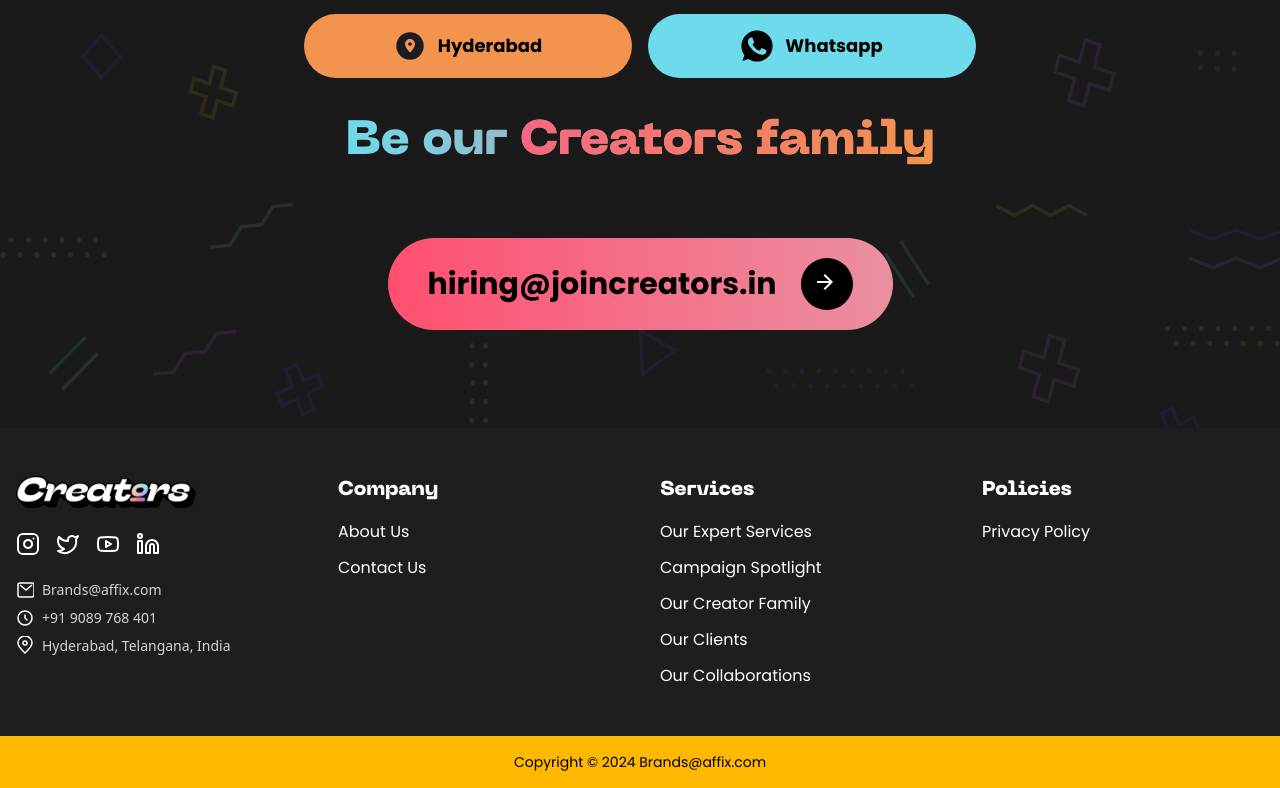
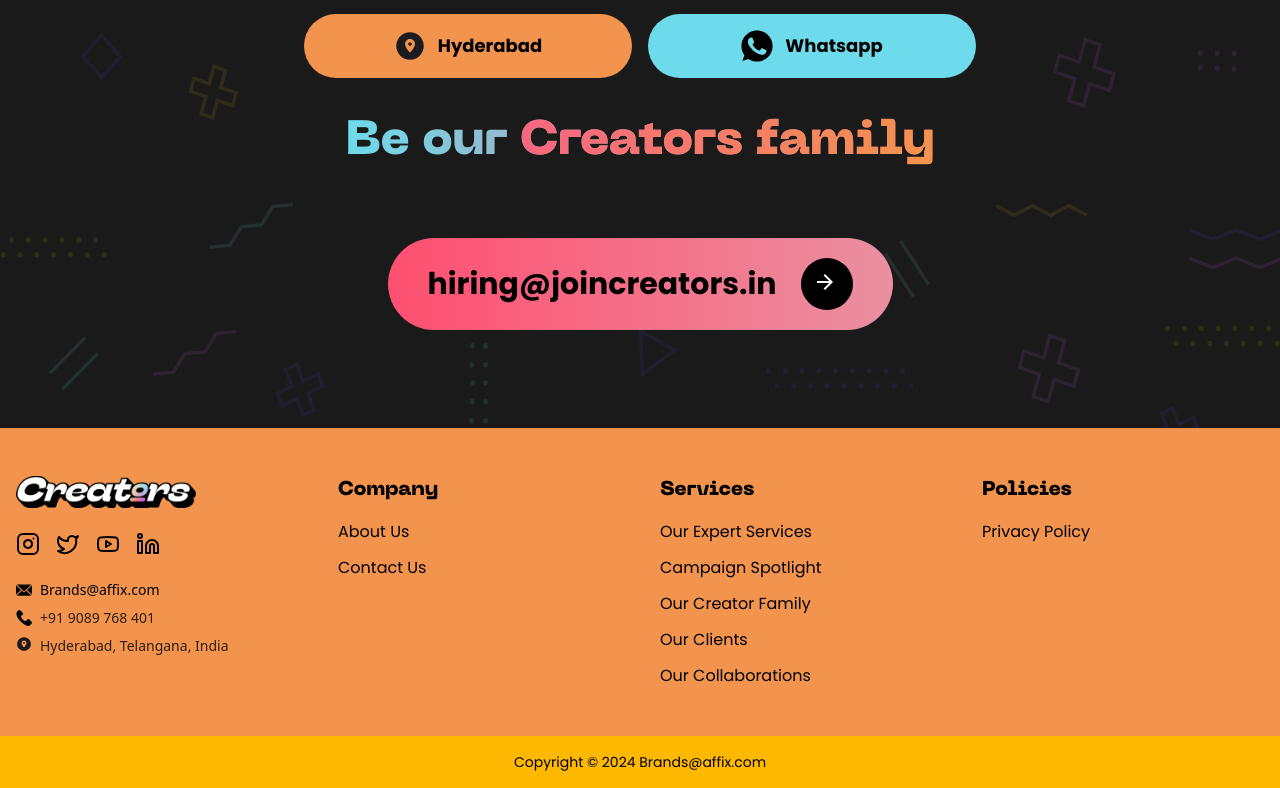
Before and after one commit to samitelitceler/creatorsWebsite, a Next.js app: page / in a window 1280 px wide. Shown: the part 7331-8119 px from the top of the page. Built offline with nearby package versions, Linux system fonts and the light colour scheme.

Commit message:
new changes

```diff
--- a/app/page.tsx
+++ b/app/page.tsx
@@ -546,7 +546,7 @@ export default function CreatorsSection() {
                       {service.title}
                     </h3>
                     <p className="text-black text-sm font-normal md:text-base mb-4">{service.description}</p>
-                    <button className={`${neueMachina.className} bg-black text-white px-6 py-3 flex rounded-md items-center justify-center gap-2 transition-transform duration-300 hover:bg-white hover:text-black hover:scale-105`}>
+                    <button onClick={() => setShowForm(true)} className={`${neueMachina.className} bg-black text-white px-6 py-3 flex rounded-md items-center justify-center gap-2 transition-transform duration-300 hover:bg-white hover:text-black hover:scale-105`}>
                       Enquire Now <span className="text-xl">→</span>
                     </button>
                   </div>
@@ -994,7 +994,7 @@ export default function CreatorsSection() {
 
 
       {/* Footer Section */}
-      <footer className="w-full bg-[#1E1E1E] text-white">
+      <footer className="w-full bg-[#F2944D] text-black">
         <div className="max-w-7xl mx-auto py-12 px-4 grid grid-cols-1 md:grid-cols-4 gap-10">
           {/* Logo, Socials, Contact */}
           <div>
@@ -1011,18 +1011,18 @@ export default function CreatorsSection() {
               <a href="#" className="hover:opacity-80"><Youtube /></a>
               <a href="#" className="hover:opacity-80"><Linkedin /></a>
             </div>
-            <div className="space-y-2 text-sm text-white/80 mt-6">
-              <div className="flex items-center gap-2">
-                <svg width="18" height="18" fill="none"><path d="M2 4a2 2 0 0 1 2-2h12a2 2 0 0 1 2 2v10a2 2 0 0 1-2 2H4a2 2 0 0 1-2-2V4Zm2 0 6 5 6-5" stroke="#fff" strokeWidth="1.5" /></svg>
-                Brands@affix.com
+            <div className="space-y-2 text-sm text-black/80 mt-6">
+              <div className="flex items-center gap-2 text-black">
+              <img src="/images/messagelogo.svg" alt="email" className="w-4 h-4" />
+              Brands@affix.com
               </div>
               <div className="flex items-center gap-2">
-                <svg width="18" height="18" fill="none"><circle cx="9" cy="9" r="7" stroke="#fff" strokeWidth="1.5" /><path d="M9 6v3l2 2" stroke="#fff" strokeWidth="1.5" strokeLinecap="round" /></svg>
-                +91 9089 768 401
+              <img src="/images/calllogo.svg" alt="call" className="w-4 h-4" />
+              +91 9089 768 401
               </div>
               <div className="flex items-start gap-2">
-                <svg width="18" height="18" fill="none"><path d="M9 17c-4-4-7-6.5-7-10A7 7 0 0 1 16 7c0 3.5-3 6-7 10Z" stroke="#fff" strokeWidth="1.5" /><circle cx="9" cy="7" r="2" stroke="#fff" strokeWidth="1.5" /></svg>
-                <span>
+              <img src="/images/locationlogo.svg" alt="location" className="w-4 h-4" />
+              <span>
                   Hyderabad, Telangana, India
                 </span>
               </div>
--- a/components/Contactform.tsx
+++ b/components/Contactform.tsx
@@ -27,21 +27,23 @@ export default function ContactForm() {
       window.location.reload();
     } catch (err) {
       console.log(err);
-
       setLoading(false);
       alert('Something went wrong. Please try again.');
     }
   };
 
   return (
-    <div className="flex flex-col gap-6 max-h-[600px] overflow-y-auto py-6">
+    <div className="relative flex flex-col gap-6 max-h-[600px] overflow-y-auto py-6 no-scrollbar">
+      {/* Decorative Circles */}
+      <div className="absolute bottom-[-40px] right-[-60px] w-40 h-40 bg-sky-300 rounded-full opacity-80 z-0" />
+      <div className="absolute bottom-[-30px] left-[-50px] w-28 h-28 bg-red-400 rounded-full opacity-40 z-0" />
       {/* Title and Subtitle */}
-      <div className="flex flex-col gap-1 mb-2">
+      <div className="flex flex-col gap-1 mb-2 z-10 relative">
         <h3 className="text-2xl font-bold text-black">Contact Information</h3>
         <span className="text-base text-black">Connect with us</span>
       </div>
       {/* Horizontal Contact Info Bar */}
-      <div className="flex flex-row items-center justify-between gap-4 mb-2">
+      <div className="flex flex-row items-center justify-between gap-4 mb-2 z-10 relative">
         <div className="flex items-center gap-2 text-black">
           <Phone className="w-5 h-5" />
           <span className="font-medium text-xs">+919089768401</span>
@@ -55,8 +57,9 @@ export default function ContactForm() {
           <span className="font-medium text-xs">Hyderabad</span>
         </div>
       </div>
-      {/* Form Fields */}
-      <form className="flex flex-col gap-4" onSubmit={handleSubmit}>
+      {/* Form Fields in White Box */}
+      <div className="bg-white rounded-lg p-6 shadow-md z-10 relative">
+        <form className="flex flex-col" onSubmit={handleSubmit}>
           <label className="font-semibold">First Name</label>
           <input
             className="border border-gray-30 text-black rounded-md px-4 py-2 bg-white"
@@ -104,12 +107,13 @@ export default function ContactForm() {
 
           <button
             type="submit"
-          className="mt-4 bg-black text-white rounded-md py-3 font-bold hover:bg-yellow-400 hover:text-black transition disabled:opacity-60"
+            className="mt-4 bg-black text-white rounded-md py-3 mt-8 font-bold hover:bg-yellow-400 hover:text-black transition disabled:opacity-60"
             disabled={loading}
           >
             {loading ? 'Sending...' : 'Send Message'}
           </button>
         </form>
       </div>
+    </div>
   );
 }
--- a/components/Modal.tsx
+++ b/components/Modal.tsx
@@ -3,7 +3,7 @@ import React from "react";
 export default function Modal({ open, onClose, children }: { open: boolean, onClose: () => void, children: React.ReactNode }) {
   if (!open) return null;
   return (
-    <div className="fixed inset-0 z-50 flex items-center justify-center bg-black bg-opacity-60">
+    <div className="fixed inset-0 z-50 flex items-center justify-center backdrop-blur-sm bg-black/10">
       <div className="bg-[#F2944D] rounded-xl shadow-2xl p-8 w-full max-w-md relative">
         <button onClick={onClose} className="absolute top-4 right-4 text-2xl font-bold text-gray-400 hover:text-black">&times;</button>
         {children}
```
Lines whose indentation alone changed are shown as unchanged.
